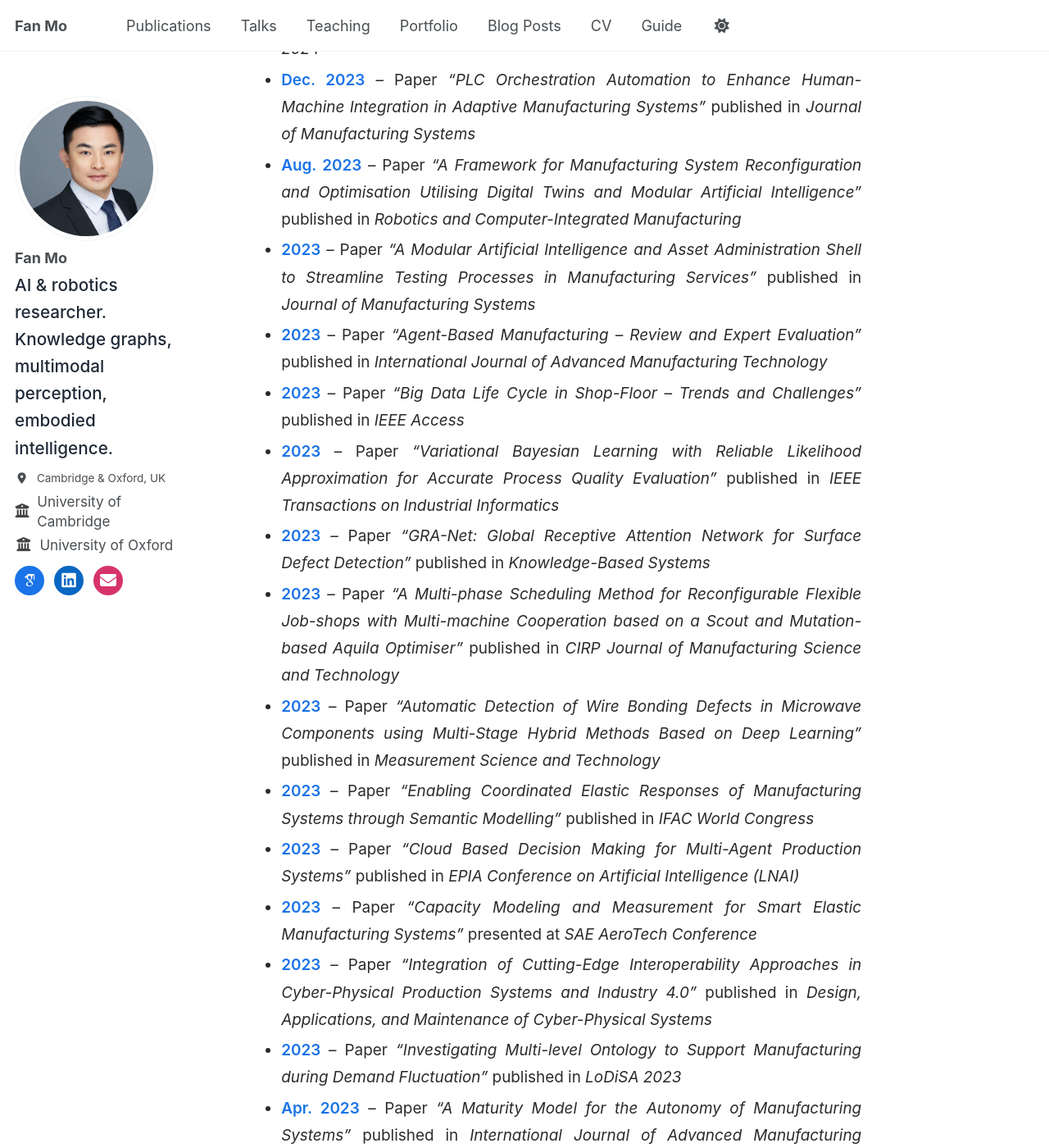
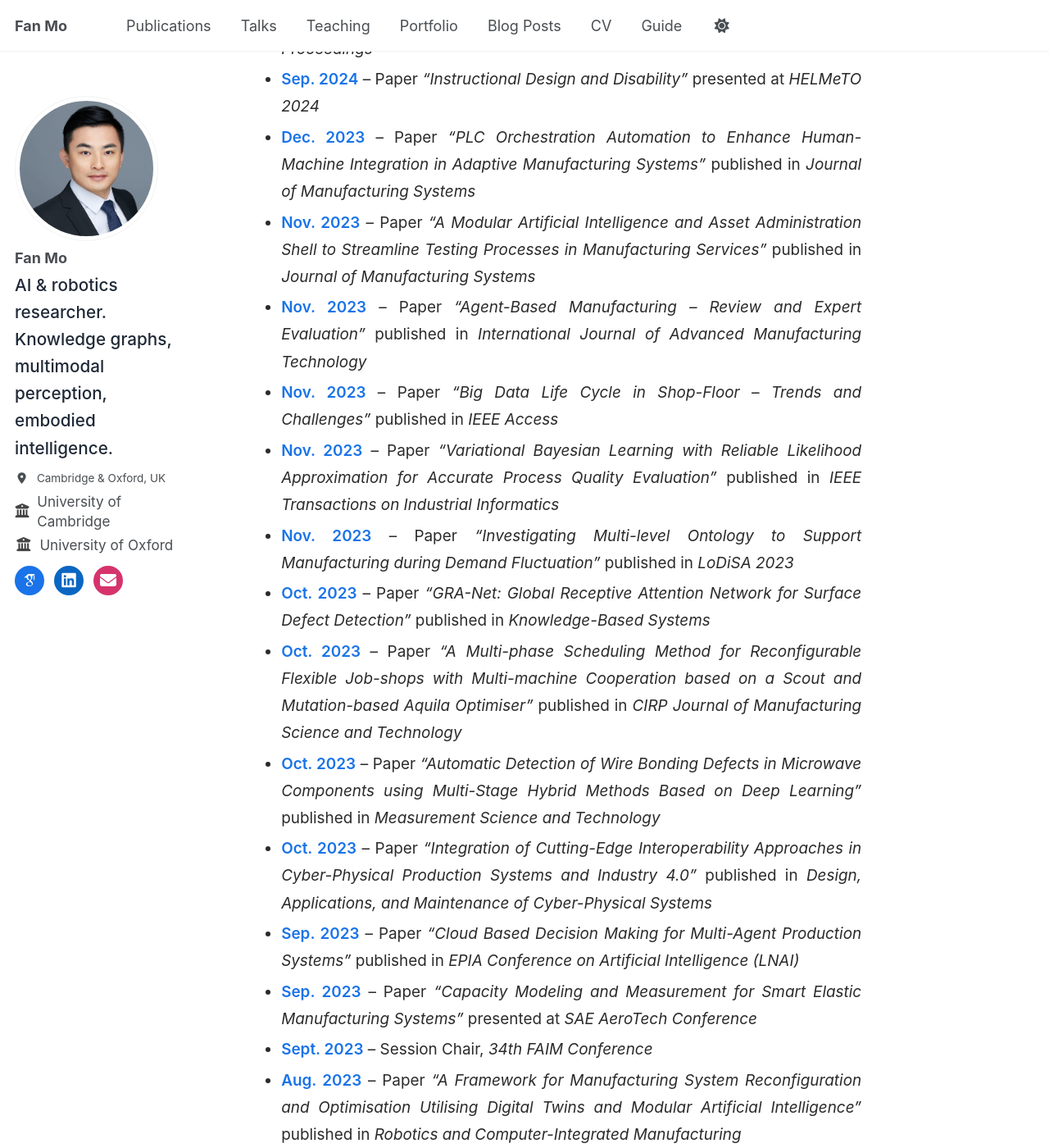
Before and after one commit to fanmo-intro/fanmo-intro.github.io, a Jekyll site: the page built from _pages/about.md, in a window 1280 px wide and 1400 px high, scrolled down 2270 px. Shown: the whole window at 82% size. Built offline with Jekyll 4.4.1, drawn with Linux system fonts in a browser that asks for light colours; some web fonts are replaced; a script that is not in the unit is left out; some of the changed text lies outside the part shown.

Commit message:
Update about.md

```diff
--- a/_pages/about.md
+++ b/_pages/about.md
@@ -32,35 +32,37 @@
 ---
 # News
 
+# News
+
 - **Jun. 2025** – Paper *“Intelligent Configuration Management in Modular Production Systems: Integrating Operational Semantics with Knowledge Graphs”* published in *Journal of Manufacturing Systems*
-- **2025** – Paper *“LLM-MANUF: An Integrated Framework of Fine-Tuning Large Language Models for Intelligent Decision-Making in Manufacturing”* published in *Advanced Engineering Informatics*
-- **2025** – Paper *“Omni-Scale Spatio-Temporal Attention Network for Impact Localization of Sandwich Composite Panels”* published in *Engineering Applications of Artificial Intelligence*
+- **May. 2025** – Paper *“LLM-MANUF: An Integrated Framework of Fine-Tuning Large Language Models for Intelligent Decision-Making in Manufacturing”* published in *Advanced Engineering Informatics*
+- **May. 2025** – Paper *“Omni-Scale Spatio-Temporal Attention Network for Impact Localization of Sandwich Composite Panels”* published in *Engineering Applications of Artificial Intelligence*
 - **Apr. 2024** – Paper *“Semantic Models and Knowledge Graphs as Manufacturing System Reconfiguration Enablers”* published in *Robotics and Computer-Integrated Manufacturing*
 - **Mar. 2024** – Invited talk *“Advancing Capability Matching in Manufacturing Reconfiguration with LLMs”* at *FAIM 2024*
-- **2024** – Paper *“Advancing Capability Matching in Manufacturing Reconfiguration with Large Language Models”* published in *FAIM 2024 Proceedings*
-- **2024** – Paper *“Instructional Design and Disability”* presented at *HELMeTO 2024*
+- **Jul. 2024** – Paper *“Advancing Capability Matching in Manufacturing Reconfiguration with Large Language Models”* published in *FAIM 2024 Proceedings*
+- **Sep. 2024** – Paper *“Instructional Design and Disability”* presented at *HELMeTO 2024*
 - **Dec. 2023** – Paper *“PLC Orchestration Automation to Enhance Human-Machine Integration in Adaptive Manufacturing Systems”* published in *Journal of Manufacturing Systems*
+- **Nov. 2023** – Paper *“A Modular Artificial Intelligence and Asset Administration Shell to Streamline Testing Processes in Manufacturing Services”* published in *Journal of Manufacturing Systems*
+- **Nov. 2023** – Paper *“Agent-Based Manufacturing – Review and Expert Evaluation”* published in *International Journal of Advanced Manufacturing Technology*
+- **Nov. 2023** – Paper *“Big Data Life Cycle in Shop-Floor – Trends and Challenges”* published in *IEEE Access*
+- **Nov. 2023** – Paper *“Variational Bayesian Learning with Reliable Likelihood Approximation for Accurate Process Quality Evaluation”* published in *IEEE Transactions on Industrial Informatics*
+- **Nov. 2023** – Paper *“Investigating Multi-level Ontology to Support Manufacturing during Demand Fluctuation”* published in *LoDiSA 2023*
+- **Oct. 2023** – Paper *“GRA-Net: Global Receptive Attention Network for Surface Defect Detection”* published in *Knowledge-Based Systems*
+- **Oct. 2023** – Paper *“A Multi-phase Scheduling Method for Reconfigurable Flexible Job-shops with Multi-machine Cooperation based on a Scout and Mutation-based Aquila Optimiser”* published in *CIRP Journal of Manufacturing Science and Technology*
+- **Oct. 2023** – Paper *“Automatic Detection of Wire Bonding Defects in Microwave Components using Multi-Stage Hybrid Methods Based on Deep Learning”* published in *Measurement Science and Technology*
+- **Oct. 2023** – Paper *“Integration of Cutting-Edge Interoperability Approaches in Cyber-Physical Production Systems and Industry 4.0”* published in *Design, Applications, and Maintenance of Cyber-Physical Systems*
+- **Sep. 2023** – Paper *“Cloud Based Decision Making for Multi-Agent Production Systems”* published in *EPIA Conference on Artificial Intelligence (LNAI)*
+- **Sep. 2023** – Paper *“Capacity Modeling and Measurement for Smart Elastic Manufacturing Systems”* presented at *SAE AeroTech Conference*
+- **Sept. 2023** – Session Chair, *34th FAIM Conference*
 - **Aug. 2023** – Paper *“A Framework for Manufacturing System Reconfiguration and Optimisation Utilising Digital Twins and Modular Artificial Intelligence”* published in *Robotics and Computer-Integrated Manufacturing*
-- **2023** – Paper *“A Modular Artificial Intelligence and Asset Administration Shell to Streamline Testing Processes in Manufacturing Services”* published in *Journal of Manufacturing Systems*
-- **2023** – Paper *“Agent-Based Manufacturing – Review and Expert Evaluation”* published in *International Journal of Advanced Manufacturing Technology*
-- **2023** – Paper *“Big Data Life Cycle in Shop-Floor – Trends and Challenges”* published in *IEEE Access*
-- **2023** – Paper *“Variational Bayesian Learning with Reliable Likelihood Approximation for Accurate Process Quality Evaluation”* published in *IEEE Transactions on Industrial Informatics*
-- **2023** – Paper *“GRA-Net: Global Receptive Attention Network for Surface Defect Detection”* published in *Knowledge-Based Systems*
-- **2023** – Paper *“A Multi-phase Scheduling Method for Reconfigurable Flexible Job-shops with Multi-machine Cooperation based on a Scout and Mutation-based Aquila Optimiser”* published in *CIRP Journal of Manufacturing Science and Technology*
-- **2023** – Paper *“Automatic Detection of Wire Bonding Defects in Microwave Components using Multi-Stage Hybrid Methods Based on Deep Learning”* published in *Measurement Science and Technology*
-- **2023** – Paper *“Enabling Coordinated Elastic Responses of Manufacturing Systems through Semantic Modelling”* published in *IFAC World Congress*
-- **2023** – Paper *“Cloud Based Decision Making for Multi-Agent Production Systems”* published in *EPIA Conference on Artificial Intelligence (LNAI)*
-- **2023** – Paper *“Capacity Modeling and Measurement for Smart Elastic Manufacturing Systems”* presented at *SAE AeroTech Conference*
-- **2023** – Paper *“Integration of Cutting-Edge Interoperability Approaches in Cyber-Physical Production Systems and Industry 4.0”* published in *Design, Applications, and Maintenance of Cyber-Physical Systems*
-- **2023** – Paper *“Investigating Multi-level Ontology to Support Manufacturing during Demand Fluctuation”* published in *LoDiSA 2023*
+- **Jul. 2023** – Paper *“Enabling Coordinated Elastic Responses of Manufacturing Systems through Semantic Modelling”* published in *IFAC World Congress*
+- **Jul. 2023** – Session Chair, *22nd IFAC World Congress*
 - **Apr. 2023** – Paper *“A Maturity Model for the Autonomy of Manufacturing Systems”* published in *International Journal of Advanced Manufacturing Technology*
-- **Sept. 2023** – Session Chair, *34th FAIM Conference*
-- **Jul. 2023** – Session Chair, *22nd IFAC World Congress*
+- **Nov. 2022** – Paper *“A Coupling Optimisation Method of Production Scheduling and Computation Offloading for Intelligent Workshops with Cloud-Edge-terminal Architecture”* published in *Journal of Manufacturing Systems*
+- **Oct. 2022** – Paper *“A Global Interactive Attention-based Lightweight Denoising Network for Locating Internal Defects of CFRP Laminates”* published in *Engineering Applications of Artificial Intelligence*
 - **Aug. 2022** – Paper *“A Framework for Manufacturing System Reconfiguration Based on Artificial Intelligence and Digital Twin”* published in *FAIM 2022 Proceedings*
+- **Aug. 2022** – Delivered Marie Curie Fellowship workshop with 500+ attendees
 - **Jun. 2022** – Paper *“Service Based Approach to Asset Administration Shell for Controlling Testing Processes in Manufacturing”* published in *MIM 2022 Proceedings (IFAC)*
-- **2022** – Paper *“A Coupling Optimisation Method of Production Scheduling and Computation Offloading for Intelligent Workshops with Cloud-Edge-terminal Architecture”* published in *Journal of Manufacturing Systems*
-- **2022** – Paper *“A Global Interactive Attention-based Lightweight Denoising Network for Locating Internal Defects of CFRP Laminates”* published in *Engineering Applications of Artificial Intelligence*
-- **Aug. 2022** – Delivered Marie Curie Fellowship workshop with 500+ attendees
 
 ---
 
```
